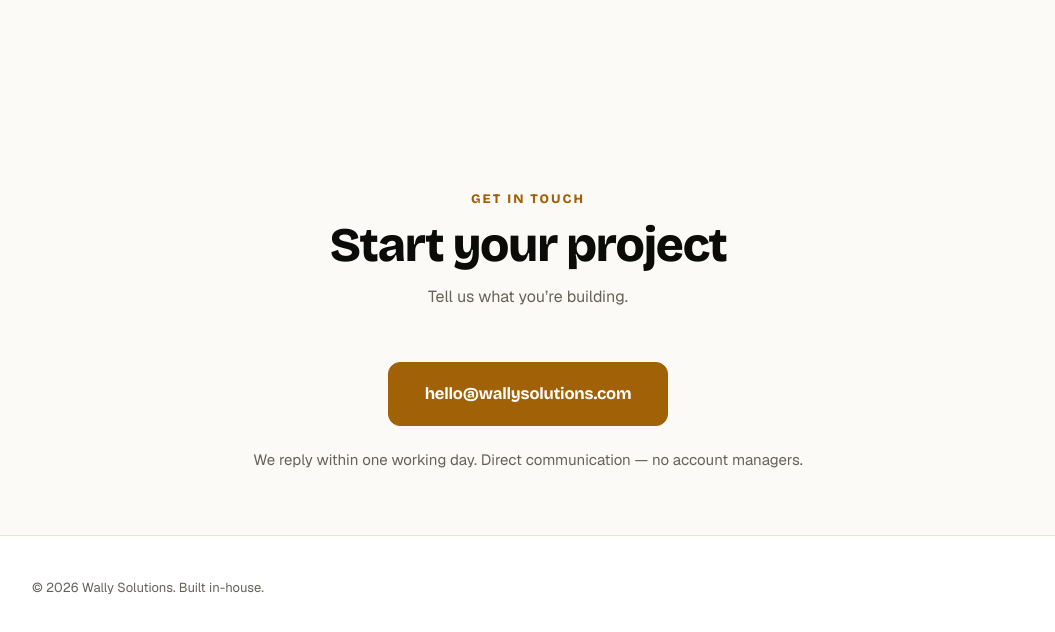
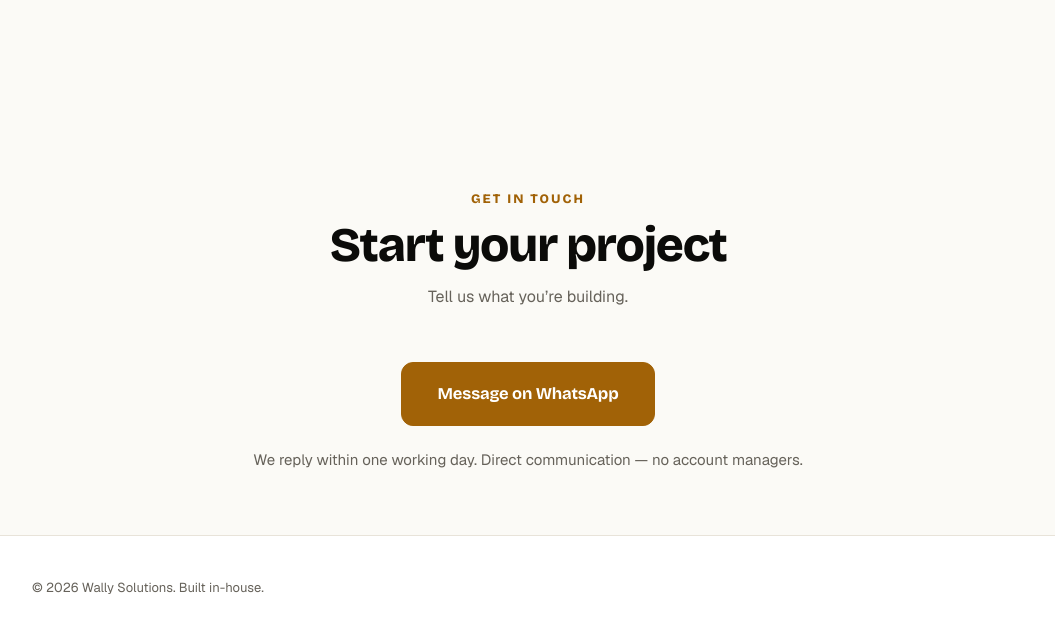
Before and after one commit to bills740ssrw-creator/wallysolutions, a plain HTML site: page index.html in a window 1280 px wide. Shown: the part 3320-3952 px from the top of the page, without its empty margins (112-1167 px from the left). Drawn offline with Linux system fonts and the light colour scheme.

Commit message:
Replace email with WhatsApp contact button

```diff
--- a/index.html
+++ b/index.html
@@ -155,7 +155,7 @@
         <h2 class="section__title">Start your project</h2>
         <p class="section__intro">Tell us what you&rsquo;re building.</p>
       </div>
-      <a href="mailto:hello@wallysolutions.com" class="btn btn--primary btn--large">hello@wallysolutions.com</a>
+      <a href="https://wa.me/918059224102" class="btn btn--primary btn--large">Message on WhatsApp</a>
       <p class="contact__note">We reply within one working day. Direct communication — no account managers.</p>
     </div>
   </section>
```
